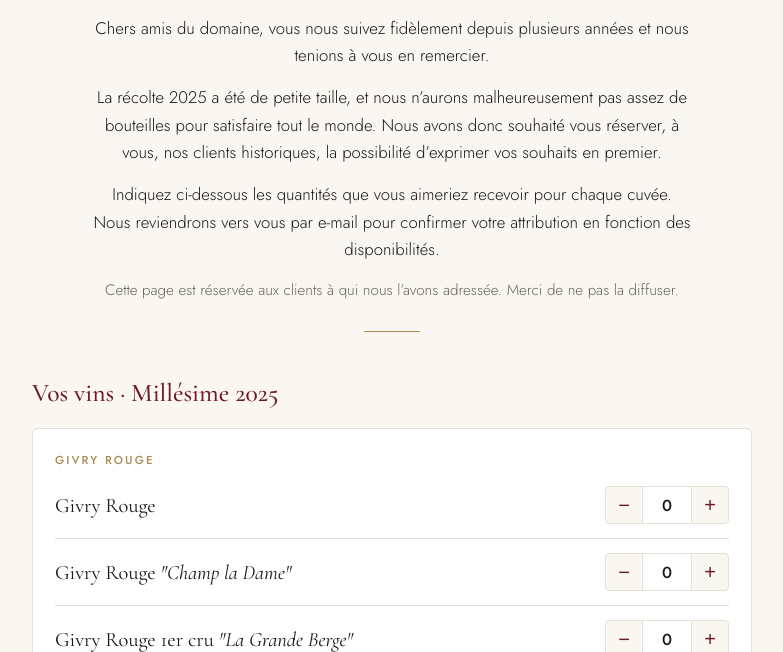
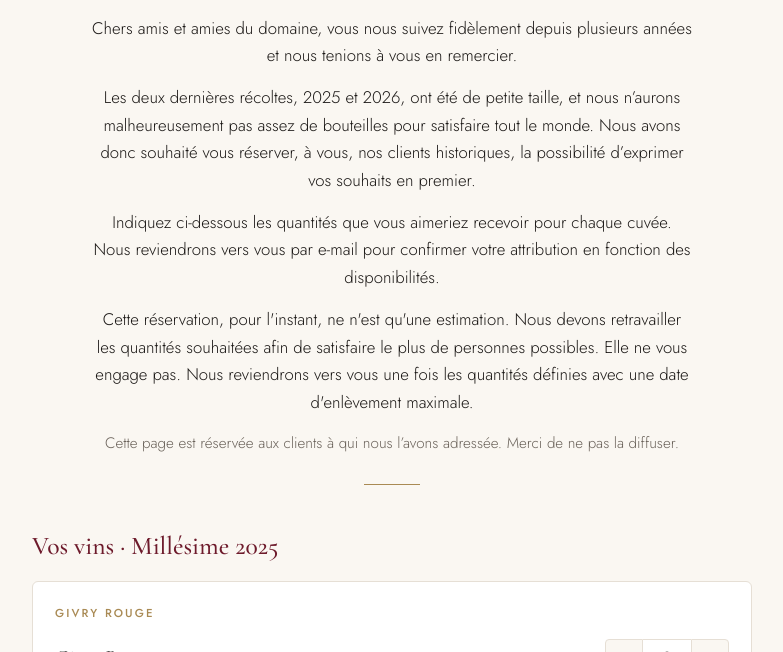
Before and after one commit to DomaineDes/allocations-particuliers, a plain HTML site: page index.html in a window 1280 px wide. Shown: the part 448-1100 px from the top of the page, without its empty margins (248-1031 px from the left). Drawn offline with nearby package versions, Linux system fonts and the light colour scheme.

Commit message:
Update index.html

```diff
--- a/index.html
+++ b/index.html
@@ -198,9 +198,10 @@
 
   <section class="intro">
     <h1>Votre réservation, en priorité</h1>
-    <p>Chers amis du domaine, vous nous suivez fidèlement depuis plusieurs années et nous tenions à vous en remercier.</p>
-    <p>La récolte 2025 a été de petite taille, et nous n’aurons malheureusement pas assez de bouteilles pour satisfaire tout le monde. Nous avons donc souhaité vous réserver, à vous, nos clients historiques, la possibilité d’exprimer vos souhaits en premier.</p>
+    <p>Chers amis et amies du domaine, vous nous suivez fidèlement depuis plusieurs années et nous tenions à vous en remercier.</p>
+    <p>Les deux dernières récoltes, 2025 et 2026, ont été de petite taille, et nous n’aurons malheureusement pas assez de bouteilles pour satisfaire tout le monde. Nous avons donc souhaité vous réserver, à vous, nos clients historiques, la possibilité d’exprimer vos souhaits en premier.</p>
     <p>Indiquez ci-dessous les quantités que vous aimeriez recevoir pour chaque cuvée. Nous reviendrons vers vous par e-mail pour confirmer votre attribution en fonction des disponibilités.</p>
+    <p>Cette réservation, pour l'instant, ne n'est qu'une estimation. Nous devons retravailler les quantités souhaitées afin de satisfaire le plus de personnes possibles. Elle ne vous engage pas. Nous reviendrons vers vous une fois les quantités définies avec une date d'enlèvement maximale.<p>
     <p class="note">Cette page est réservée aux clients à qui nous l’avons adressée. Merci de ne pas la diffuser.</p>
   </section>
 
```
